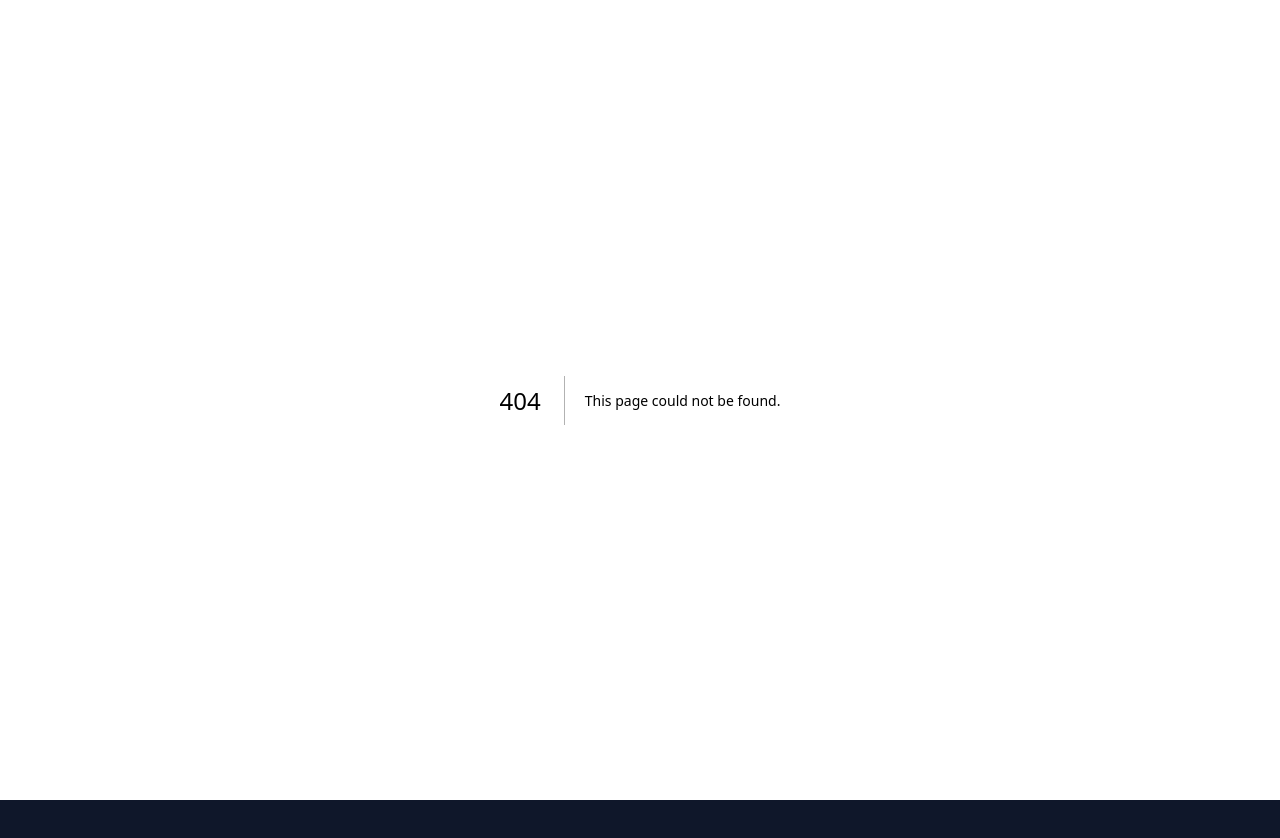
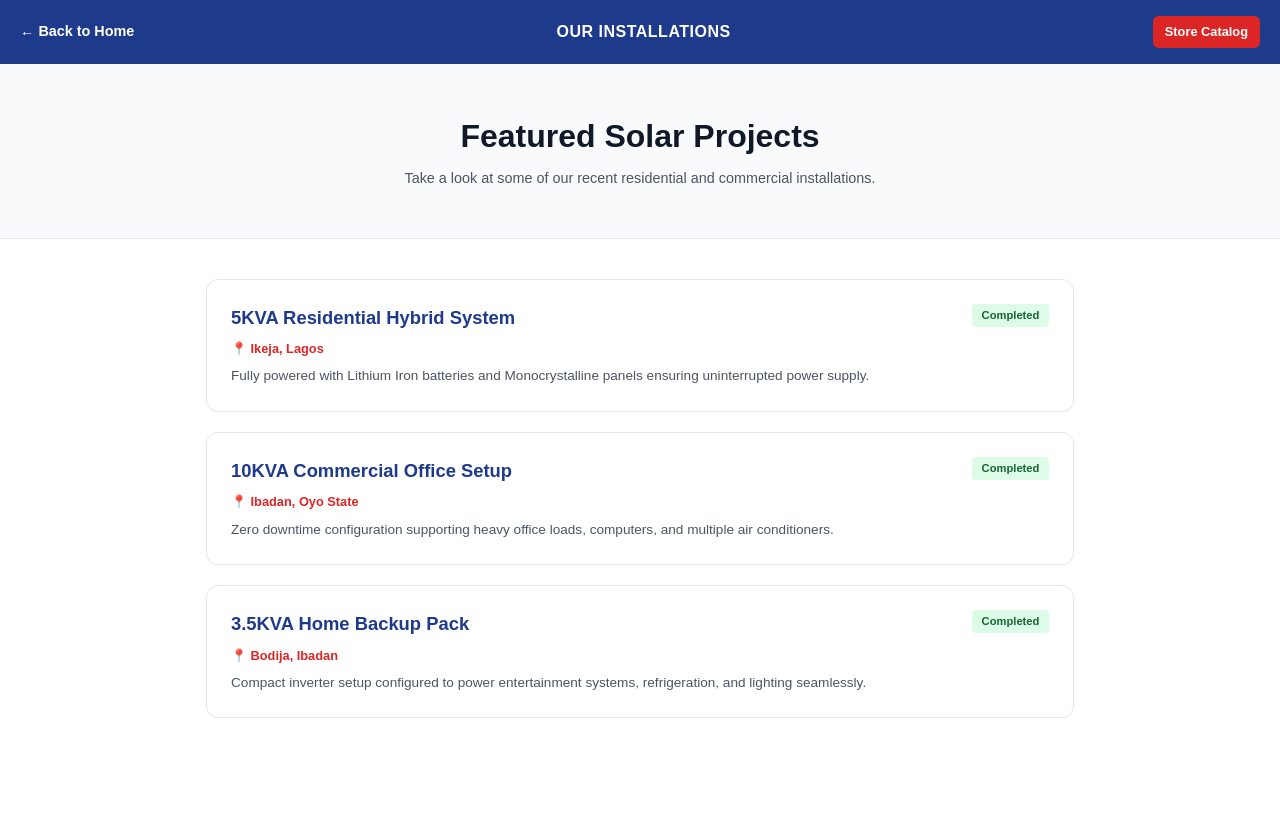
Before and after one commit to litesolar/litesolarsolutions, a Next.js app: page /projects/app/projects/app in a window 1280 px wide. Before the commit this address had no page. Shown: the top 838 px of the page. Before the commit the page ends 800 px from the top, so only its background shows below. Built offline with nearby package versions, Linux system fonts and the light colour scheme.

Commit message:
Create page.js

```diff
--- /dev/null
+++ b/app/projects/app/projects/app/page.js
@@ -0,0 +1,49 @@
+'use client';
+import Link from 'next/link';
+
+export default function ProjectsPage() {
+  const projects = [
+    { title: '5KVA Residential Hybrid System', location: 'Ikeja, Lagos', desc: 'Fully powered with Lithium Iron batteries and Monocrystalline panels ensuring uninterrupted power supply.', status: 'Completed' },
+    { title: '10KVA Commercial Office Setup', location: 'Ibadan, Oyo State', desc: 'Zero downtime configuration supporting heavy office loads, computers, and multiple air conditioners.', status: 'Completed' },
+    { title: '3.5KVA Home Backup Pack', location: 'Bodija, Ibadan', desc: 'Compact inverter setup configured to power entertainment systems, refrigeration, and lighting seamlessly.', status: 'Completed' },
+  ];
+
+  return (
+    <div style={{ backgroundColor: '#ffffff', color: '#111827', minHeight: '100vh', fontFamily: 'sans-serif', paddingBottom: '6rem' }}>
+
+      {/* HEADER */}
+      <header style={{ backgroundColor: '#1e3a8a', color: '#ffffff', padding: '1rem 1.25rem', boxShadow: '0 2px 8px rgba(0,0,0,0.15)' }}>
+        <div style={{ maxWidth: '1400px', margin: '0 auto', display: 'flex', alignItems: 'center', justifyContent: 'space-between' }}>
+          <Link href="/" style={{ color: '#fff', textDecoration: 'none', fontWeight: 'bold', fontSize: '0.9rem' }}>
+            ← Back to Home
+          </Link>
+          <span style={{ fontWeight: '900', letterSpacing: '0.5px' }}>OUR INSTALLATIONS</span>
+          <Link href="/store" style={{ color: '#fff', textDecoration: 'none', fontSize: '0.8rem', backgroundColor: '#dc2626', padding: '0.4rem 0.75rem', borderRadius: '0.35rem', fontWeight: 'bold' }}>
+            Store Catalog
+          </Link>
+        </div>
+      </header>
+
+      {/* PROJECTS HERO */}
+      <section style={{ padding: '3rem 1rem', backgroundColor: '#f8fafc', textAlign: 'center', borderBottom: '1px solid #e2e8f0' }}>
+        <h1 style={{ fontSize: '2rem', fontWeight: '900', color: '#111827', marginBottom: '0.5rem' }}>Featured Solar Projects</h1>
+        <p style={{ color: '#4b5563', fontSize: '0.9rem' }}>Take a look at some of our recent residential and commercial installations.</p>
+      </section>
+
+      {/* PROJECTS LIST */}
+      <section style={{ maxWidth: '900px', margin: '2.5rem auto', padding: '0 1rem', display: 'flex', flexDirection: 'column', gap: '1.25rem' }}>
+        {projects.map((proj, idx) => (
+          <div key={idx} style={{ backgroundColor: '#ffffff', border: '1px solid #e5e7eb', borderRadius: '0.75rem', padding: '1.5rem', boxShadow: '0 2px 4px rgba(0,0,0,0.02)' }}>
+            <div style={{ display: 'flex', justifyContent: 'space-between', alignItems: 'flex-start', flexWrap: 'wrap', gap: '0.5rem', marginBottom: '0.5rem' }}>
+              <h3 style={{ fontSize: '1.15rem', fontWeight: '900', color: '#1e3a8a' }}>{proj.title}</h3>
+              <span style={{ fontSize: '0.7rem', backgroundColor: '#dcfce7', color: '#166534', padding: '0.2rem 0.6rem', borderRadius: '4px', fontWeight: 'bold' }}>{proj.status}</span>
+            </div>
+            <div style={{ fontSize: '0.8rem', fontWeight: 'bold', color: '#dc2626', marginBottom: '0.5rem' }}>📍 {proj.location}</div>
+            <p style={{ color: '#4b5563', fontSize: '0.85rem', lineHeight: '1.5' }}>{proj.desc}</p>
+          </div>
+        ))}
+      </section>
+
+    </div>
+  );
+}
```
